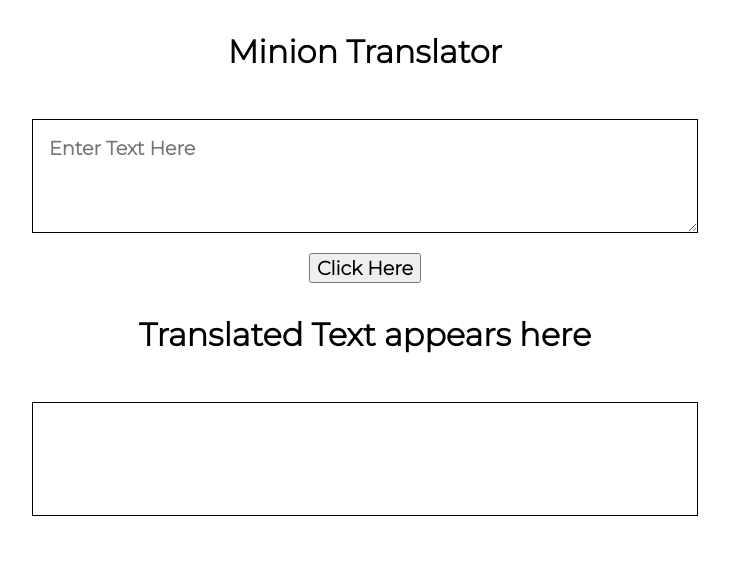
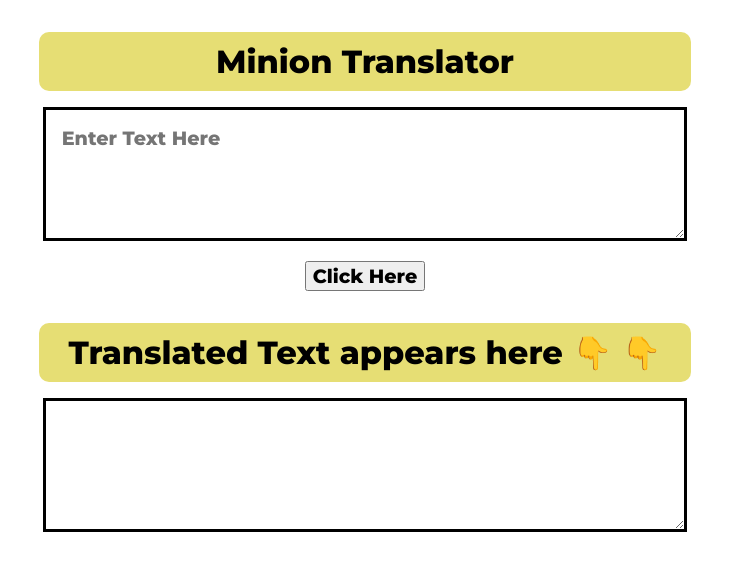
Before and after one commit to qwerty8686/miniontranslator, a plain HTML site: page index.html in a window 1280 px wide. Shown: the whole page, without its empty margins (275-1004 px from the left). Drawn offline with Linux system fonts and the light colour scheme.

Commit message:
feat: completed styling

```diff
--- a/index.html
+++ b/index.html
@@ -1,5 +1,6 @@
 <!DOCTYPE html>
 <html lang="en">
+
 <head>
     <meta charset="UTF-8">
     <meta http-equiv="X-UA-Compatible" content="IE=edge">
@@ -7,15 +8,19 @@
     <title>Document</title>
     <link rel="stylesheet" href="styles.css">
 </head>
+
 <body>
-    <h3 class="heading">Minion Translator</h3>
+    <h3 class="heading background">Minion Translator</h3>
 
-    <div><textarea  id="textarea" class="small-heading" placeholder="Enter Text Here"></textarea></div>
+    <div><textarea id="textarea" class="small-heading" placeholder="Enter Text Here"></textarea></div>
     <button id="button" class="small-heading">Click Here</button>
     <!-- <input type="checkbox" name="hi" id="hello"> -->
-    <h3 class="heading">Translated Text appears here</h3>
-    <div class="output"></div>
+    <h3 class="heading background">Translated Text appears here
+        👇
+        👇</h3>
+    <textarea class="output"></textarea>
     <script src="javascript.js" type="text/javascript"></script>
 
 </body>
+
 </html>
--- a/styles.css
+++ b/styles.css
@@ -1,19 +1,33 @@
-@import url('https://fonts.googleapis.com/css2?family=Montserrat:ital,wght@0,300;1,800&display=swap');
+@import url('https://fonts.googleapis.com/css2?family=Montserrat:ital,wght@0,800;1&display=swap');
 
 body{
     font-family: 'Montserrat', sans-serif;
 }
+:root{
+    --primary-color:#e6de74;
+    --secondary-color:brown;
+}
+.background{
+    background-color:var(--primary-color);
+    border-radius: 10px;
+    width: 50%;
+    padding: 10px;
 
+
+}
 body{
 
     /* margin: auto; */
     text-align: center;
 }
 .heading{
-    font-family: 'Montserrat' ;
-    font-weight: 800;
+    /* font-family: 'Montserrat' ;
+    font-weight: 800; */
     font-size: xx-large;
-    margin: 2rem;
+    margin: auto;
+    margin-top: 2rem;
+    /* margin: 2rem; */
+
 }
 .small-heading{
     font-family: 'Montserrat' ;
@@ -22,20 +36,19 @@ body{
 
 }
 #textarea{
-    border: 1px solid black;
-    height: 10vh;
-    width: 50%;
+    border: 3px solid black;
+    height: 6rem;
+    width: 48%;
     padding: 1rem;
     margin: 1rem;
 }
 .output{
-    border: 1px solid black;
-    height: 10vh;
-    width: 50%;
+    border: 3px solid black;
+    height: 6rem;
+    width: 48%;
     padding: 1rem;
     margin: 1rem;
     display:inline-block;
+    overflow: hidden;
+    /* scroll-behavior: smooth; */
 }
-.background{
-
-}
```
